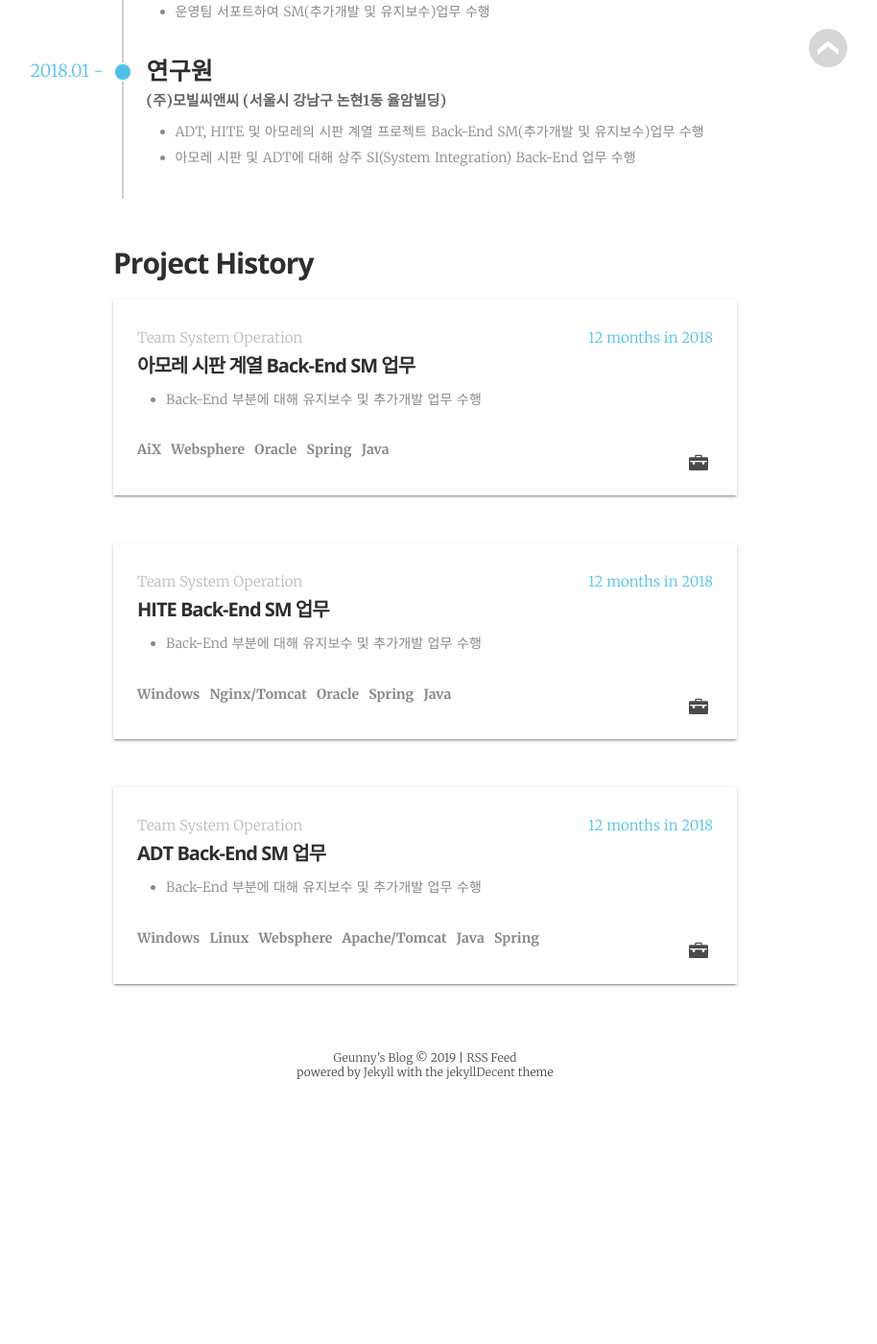
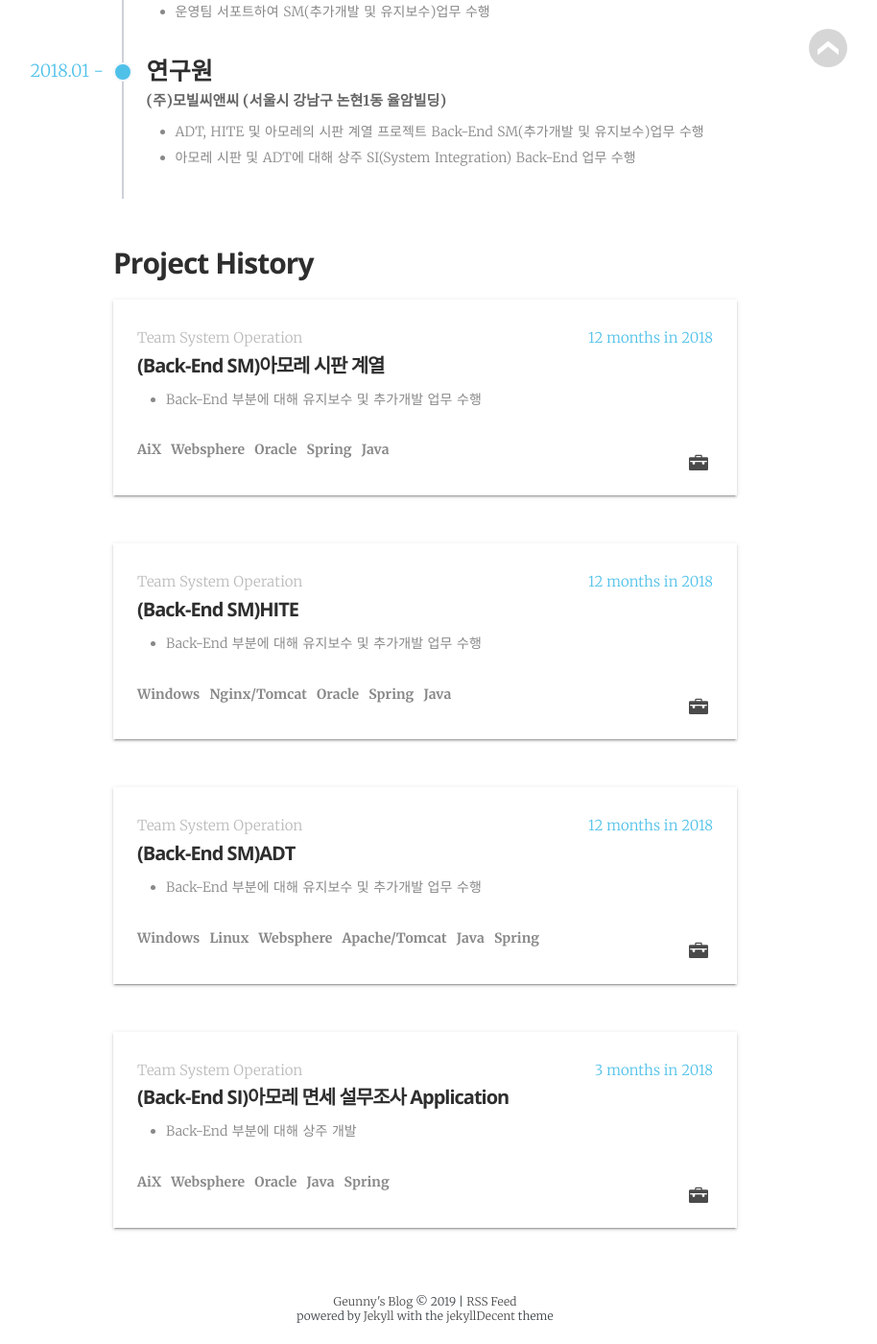
Before and after one commit to jwillmer/jekyllDecent, a Jekyll site: the page built from _pages/cv.html, in a window 1280 px wide and 1400 px high, scrolled down 1633 px. Shown: the whole window at 96% size, without its empty margins (197-1111 px from the left). Built offline with Jekyll 4.4.1, drawn with Linux system fonts in a browser that asks for light colours; some web fonts are replaced; before the commit the page ends 2779 px from its top, so only the background shows below that.

Commit message:
Update cv.yml

```diff
--- a/_data/cv.yml
+++ b/_data/cv.yml
@@ -36,19 +36,25 @@ geunyoung:
     projects:
         - time:             "12 months in 2018"
           team:             "Team System Operation"
-          title:            "아모레 시판 계열 Back-End SM 업무"
+          title:            "(Back-End SM)아모레 시판 계열"
           technologies:     "AiX, Websphere, Oracle, Spring, Java"
           responsibilities:
             - "Back-End 부분에 대해 유지보수 및 추가개발 업무 수행"
         - time:             "12 months in 2018"
           team:             "Team System Operation"
-          title:            "HITE Back-End SM 업무"
+          title:            "(Back-End SM)HITE"
           technologies:     "Windows, Nginx/Tomcat, Oracle, Spring, Java"
           responsibilities:
             - "Back-End 부분에 대해 유지보수 및 추가개발 업무 수행"
         - time:             "12 months in 2018"
           team:             "Team System Operation"
-          title:            "ADT Back-End SM 업무"
+          title:            "(Back-End SM)ADT"
           technologies:     "Windows, Linux, Websphere, Apache/Tomcat, Java, Spring"
           responsibilities:
             - "Back-End 부분에 대해 유지보수 및 추가개발 업무 수행"
+        - time:             "3 months in 2018"
+          team:             "Team System Operation"
+          title:            "(Back-End SI)아모레 면세 설무조사 Application"
+          technologies:     "AiX, Websphere, Oracle, Java, Spring"
+          responsibilities:
+            - "Back-End 부분에 대해 상주 개발 "
```
